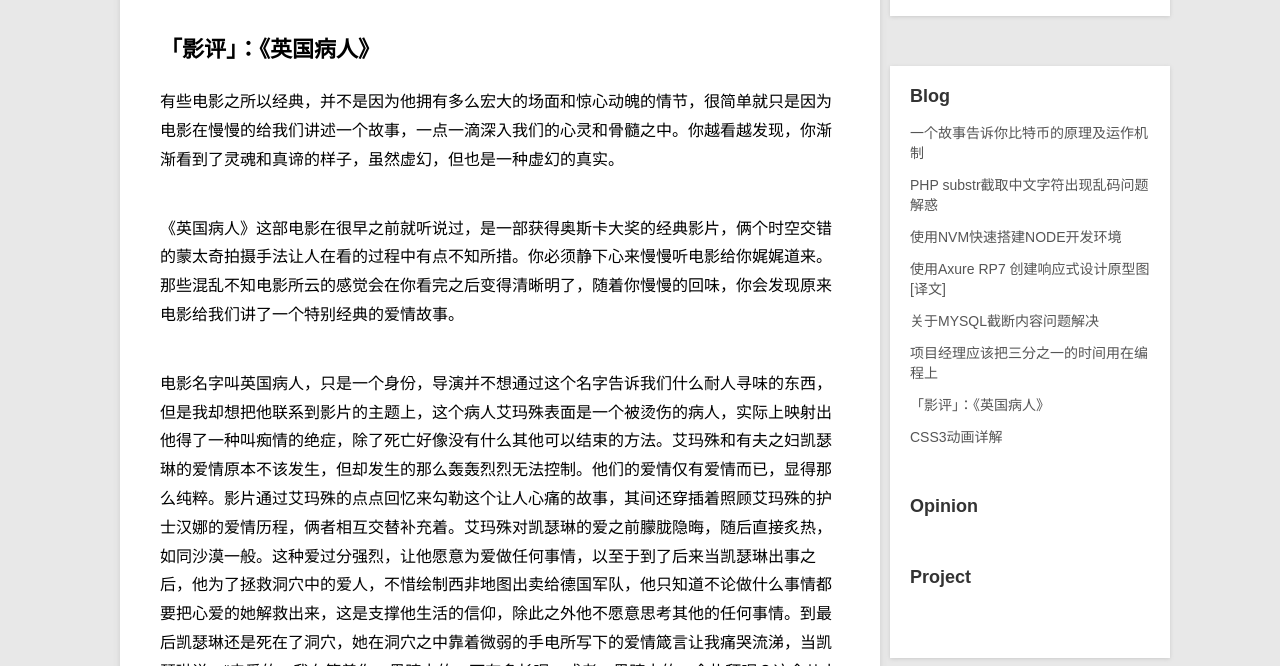
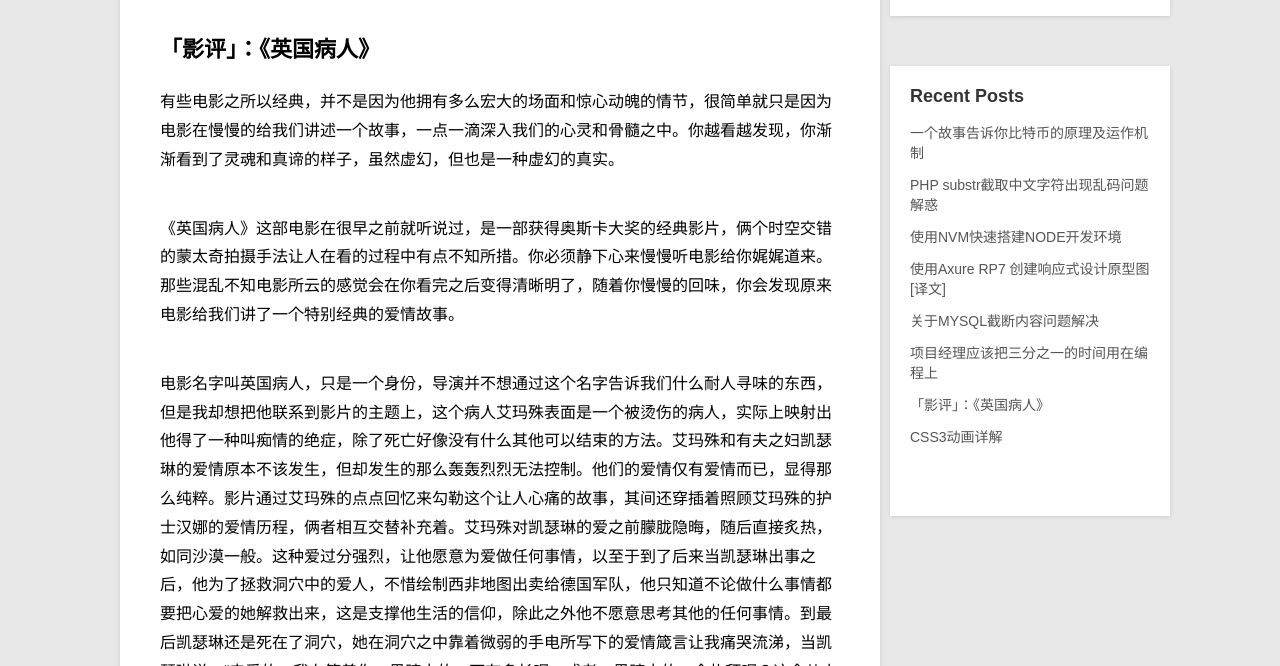
Before and after one commit to geeklive/geeklive.github.io, a Jekyll site: the page built from _posts/2014-03-11-The-English-Patient.md, in a window 1280 px wide and 900 px high, cut to the strip 234-900 px from the top of the window. Built offline with Jekyll 4.4.1, drawn with Linux system fonts in a browser that asks for light colours; Markdown is read by kramdown in place of the engine named in the settings; comment, search, counter and statistics services are not loaded.

Commit message:
Update post.html

```diff
--- a/_layouts/post.html
+++ b/_layouts/post.html
@@ -53,23 +53,9 @@
     </div>
 
     <div class="sidenav">
-        <h2>Blog</h2>
+        <h2>Recent Posts</h2>
         <ul class="artical-list">
         {% for post in site.categories.blog%}
-            <li><a href="{{ post.url }}">{{ post.title }}</a></li>
-        {% endfor %}
-        </ul>
-
-        <h2>Opinion</h2>
-        <ul class="artical-list">
-        {% for post in site.categories.opinion%}
-            <li><a href="{{ post.url }}">{{ post.title }}</a></li>
-        {% endfor %}
-        </ul>
-
-        <h2>Project</h2>
-        <ul class="artical-list">
-        {% for post in site.categories.project%}
             <li><a href="{{ post.url }}">{{ post.title }}</a></li>
         {% endfor %}
         </ul>
```
